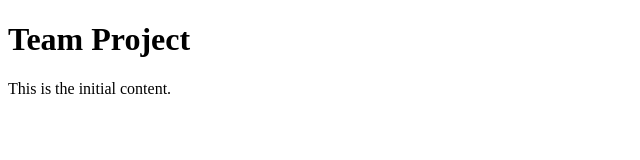
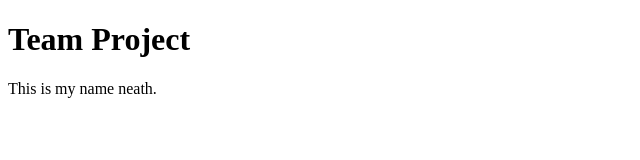
Before and after one commit to neathcmd/workshop, a plain HTML site: page index.html in a window 1280 px wide. Shown: the full height of the page, 0-640 px from the left. Drawn offline with Linux system fonts and the light colour scheme.

Commit message:
index.html

```diff
--- a/index.html
+++ b/index.html
@@ -7,6 +7,6 @@
   </head>
   <body>
     <h1>Team Project</h1>
-    <p>This is the initial content.</p>
+    <p>This is my name neath.</p>
   </body>
 </html>
```
